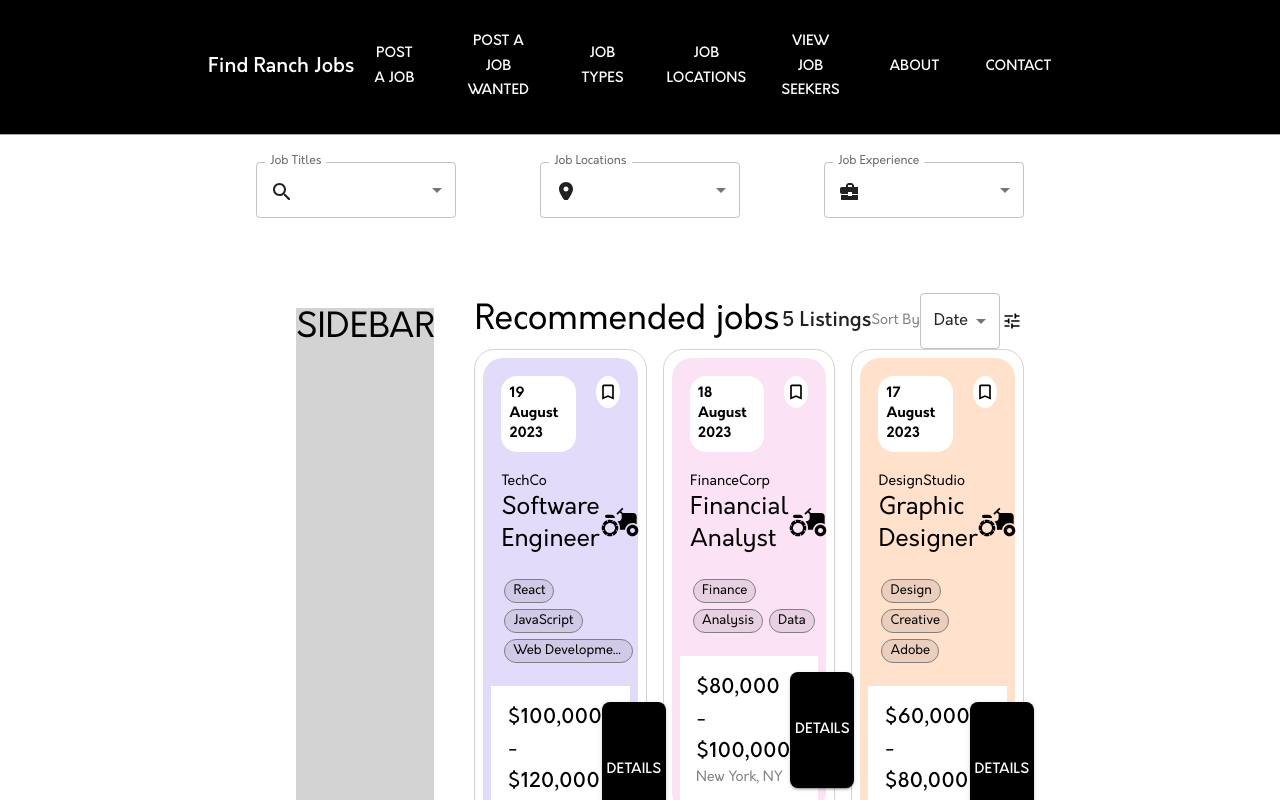
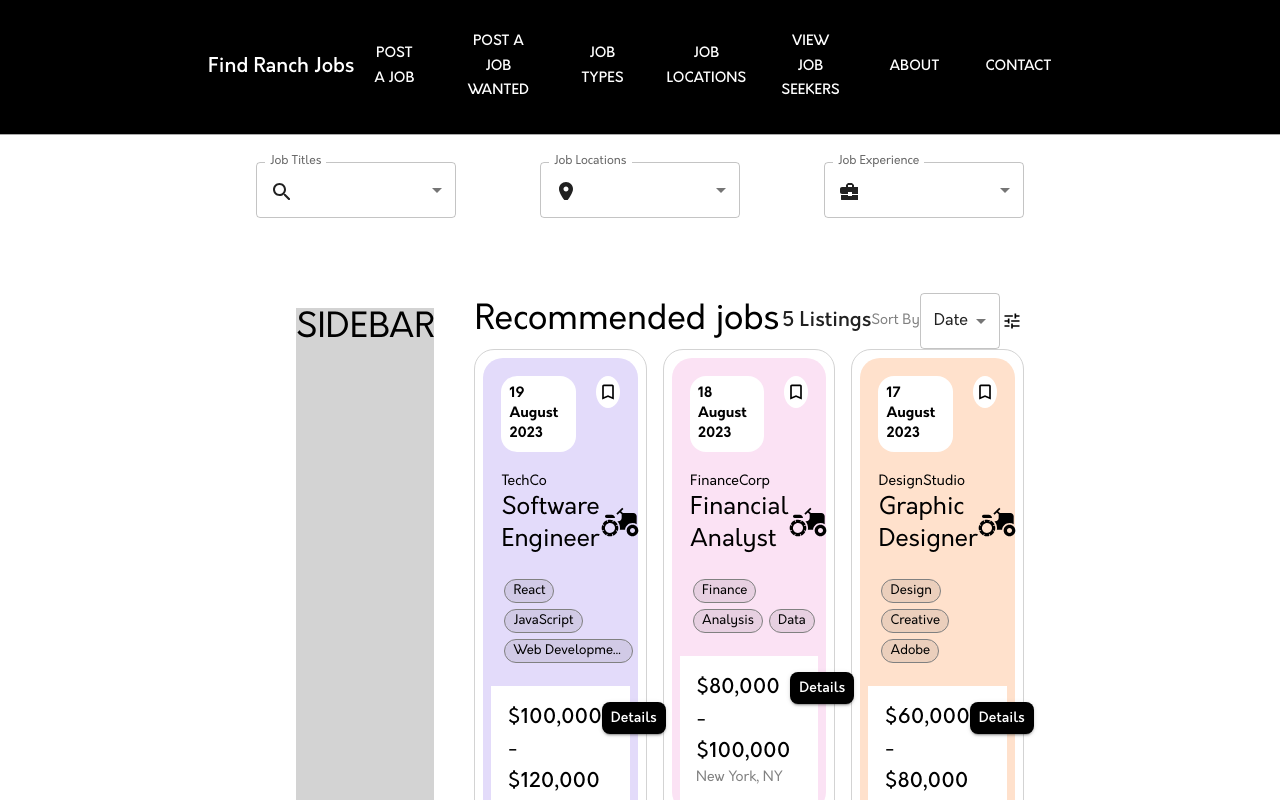
Before and after one commit to jackson-sandland/find-ranch-jobs, a React (Create React App) app: page /dev in a window 1280 px wide. Shown: the top 800 px of the page. Built offline with nearby package versions, Linux system fonts and the light colour scheme.

Commit message:
prevent forced capitalize on Details button, adjust line height to vertically center text

```diff
--- a/src/components/modules/jobListingsGrid/jobListing.tsx
+++ b/src/components/modules/jobListingsGrid/jobListing.tsx
@@ -120,7 +120,17 @@ const JobListing: FC<JobListingProps> = ({
                   {jobLocation}
                 </Typography>
               </Box>
-              <Button variant="contained" style={{ backgroundColor: "black", color: "white", borderRadius: "8px" }}>
+              <Button
+                variant="contained"
+                style={{
+                  backgroundColor: "black",
+                  color: "white",
+                  borderRadius: "8px",
+                  textTransform: "none",
+                  height: "32px",
+                  lineHeight: "1px",
+                }}
+              >
                 Details
               </Button>
             </Box>
```
